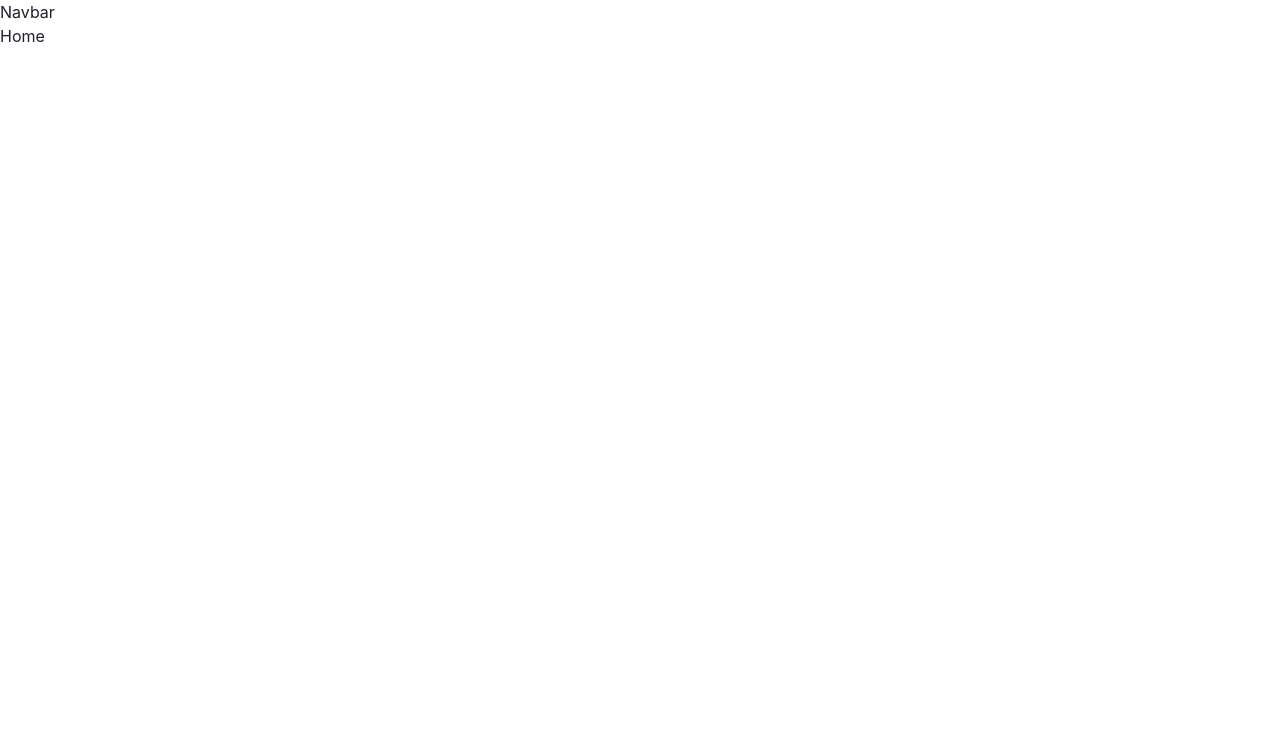
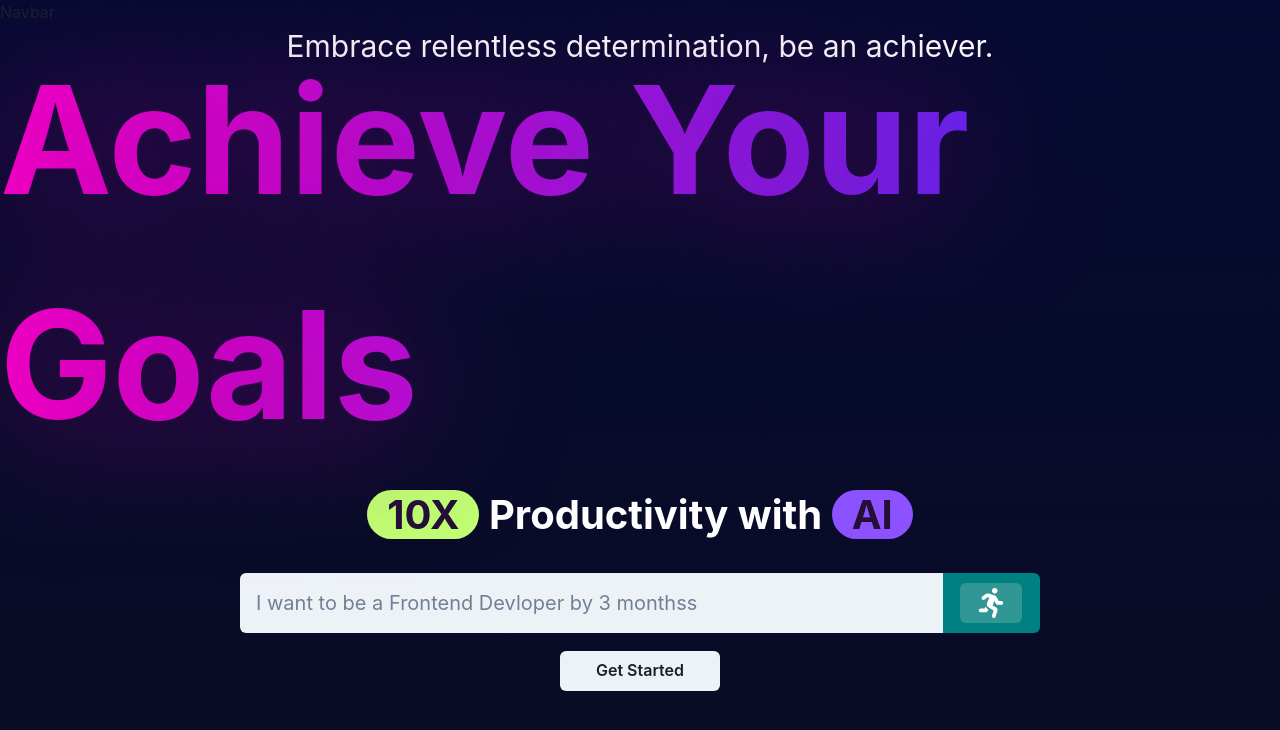
Before and after one commit to AdminForIinRange/AIgoals, a React (Vite) app: page / in a window 1280 px wide. Shown: the top 730 px of the page. Built offline with nearby package versions, Linux system fonts and the light colour scheme.

Commit message:
creating page 1

```diff
--- a/src/main.jsx
+++ b/src/main.jsx
@@ -6,7 +6,7 @@ import "animate.css";
 
 import { ChakraProvider, extendTheme } from "@chakra-ui/react";
 
-// Define custom breakpoints
+
 const breakpoints = {
   base: "0px",
   xsm: "320px",
@@ -21,22 +21,22 @@ const breakpoints = {
 
 import "./styles/styles.css";
 
-// Extend Chakra UI theme with custom breakpoints and background color
 const theme = extendTheme({
   breakpoints,
   styles: {
     global: {
       html: {
+
         height: "100%",
         width: "100%",
-        // overflow: "hidden",
+        overflowX: "hidden",
       },
       body: {
         height: "100%",
         width: "100%",
 
 
-        background: ``,
+        background: `linear-gradient(0deg, #0F0F17 0%, #050A30 100%)`,
 
         backgroundRepeat: "no-repeat",
       },
--- a/src/pages/Home/Home.jsx
+++ b/src/pages/Home/Home.jsx
@@ -1,7 +1,145 @@
-import React from 'react'
+import {
+  Step,
+  StepDescription,
+  Input,
+  StepIcon,
+  StepIndicator,
+  StepNumber,
+  StepSeparator,
+  StepStatus,
+  StepTitle,
+  Stepper,
+  HStack,
+  Heading,
+  InputGroup,
+  Card,
+  CardHeader,
+  FormControl,
+  FormLabel,
+  FormErrorMessage,
+  FormHelperText,
+  CardBody,
+  Highlight,
+  CardFooter,
+  Divider,
+  AspectRatio,
+  ButtonGroup,
+  Center,
+  Flex,
+  Button,
+  Text,
+  Stack,
+  Box,
+  useBreakpointValue,
+  Menu,
+  MenuButton,
+  VStack,
+  MenuList,
+  MenuItem,
+  Wrap,
+  Grid,
+  GridItem,
+  Image,
+  InputLeftAddon,
+  InputRightAddon,
+  useSteps,
+  AbsoluteCenter,
+  Container,
+} from "@chakra-ui/react";
+import { FaRunning } from "react-icons/fa";
+import { FaCode, FaArrowRight } from "react-icons/fa6";
 
+import './home.css'
+
+import { useState, useEffect } from "react";
 export default function Home() {
   return (
-    <div>Home</div>
-  )
+    <>
+
+
+
+      <Box w={"100%"} h={"200vh"} background={"linear-gradient(0deg, #0F0F17 0%, #050A30 100%)"}>
+
+
+
+
+
+        <VStack align={"center"} justify={"center"}>
+          <HStack>
+            <Text color={"white"} fontSize={"30px"} zIndex={2}>
+            Embrace relentless determination, be an achiever.
+              </Text></HStack>
+          <HStack zIndex={2} mt={"-50px"}> <Text
+          className="animate__animated animate__fadeInDown "
+  bgGradient="linear(to-r, #ff00cc, #3333ff)"
+  bgClip="text"
+  fontWeight="700"
+  fontSize="150px"
+  color="transparent"
+  textShadow={" 0px 0px 150px purple"}
+>
+  Achieve Your Goals
+</Text>
+</HStack>
+          <HStack>      <Text   className="animate__animated animate__fadeIn  animate__fadeInUp "  color={"white"} fontSize={"40px"}  fontWeight={"bold"}>
+          <Highlight
+            query="10X"
+            styles={{
+              px: "5",
+              py: "0",
+              color: "#230F37",
+              rounded: "full",
+              bg: "#C1FF72",
+            }}
+          >
+
+            10X Productivity with
+          </Highlight>
+          <span> </span>
+          <Highlight
+            query="AI"
+            styles={{
+              px: "5",
+              py: "0",
+              color: "#230F37",
+              rounded: "full",
+              bg: "#8C52FF",
+            }}
+          >
+            AI
+          </Highlight>
+        </Text></HStack>
+          <HStack>
+            <VStack    className="animate__animated animate__fadeInUp "  align={"center"} justify={"center"} mt={"20px"}>
+              <InputGroup
+                w={"800px"}
+                h={"60px"}
+                size={"lg"}
+                variant="filled"
+                borderRadius={"20px"}
+                bgColor={"#F5F5F5"}
+              >
+                <Input
+                  borderWidth={"0px"}
+                  h={"100%"}
+                  fontSize={"20px"}
+                  placeholder="I want to be a Frontend Devloper by 3 monthss"
+                />
+                <InputRightAddon bgColor={"teal"} h={"100%"}>
+                  <Button colorScheme="teal" w={"100%"}>
+                    <FaRunning size={"30px"} />
+                  </Button>
+                </InputRightAddon>
+              </InputGroup>
+              <Button     className="animate__animated animate__fadeInUp " mt={"10px"} w={"20%"}>
+                Get Started
+              </Button>
+
+            </VStack>
+
+          </HStack>
+        </VStack>
+      </Box>
+    </>
+  );
 }
```
Also changed, not shown: src/App.jsx (+8 -12 lines), src/pages/Home/home.css (added).
